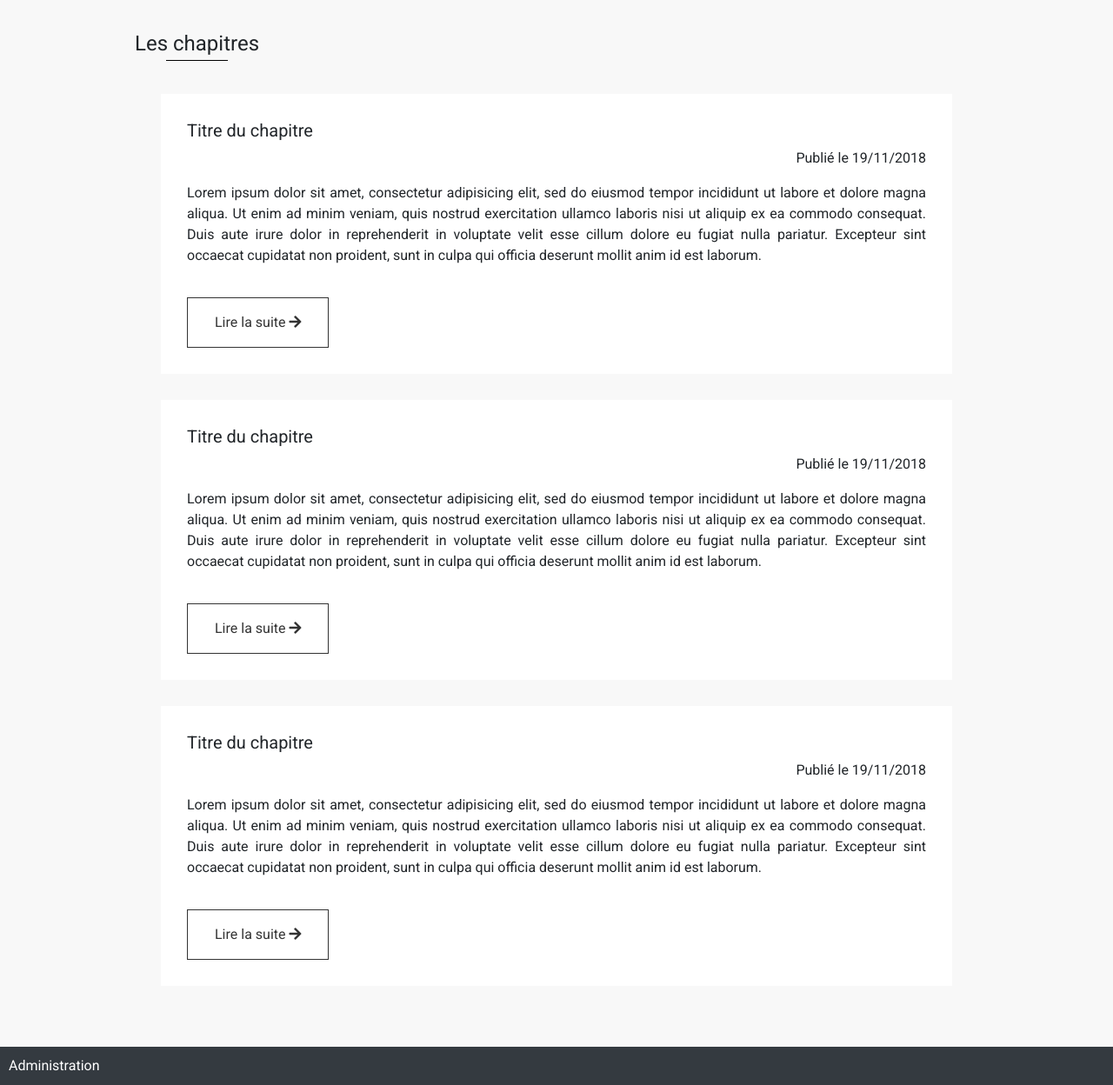
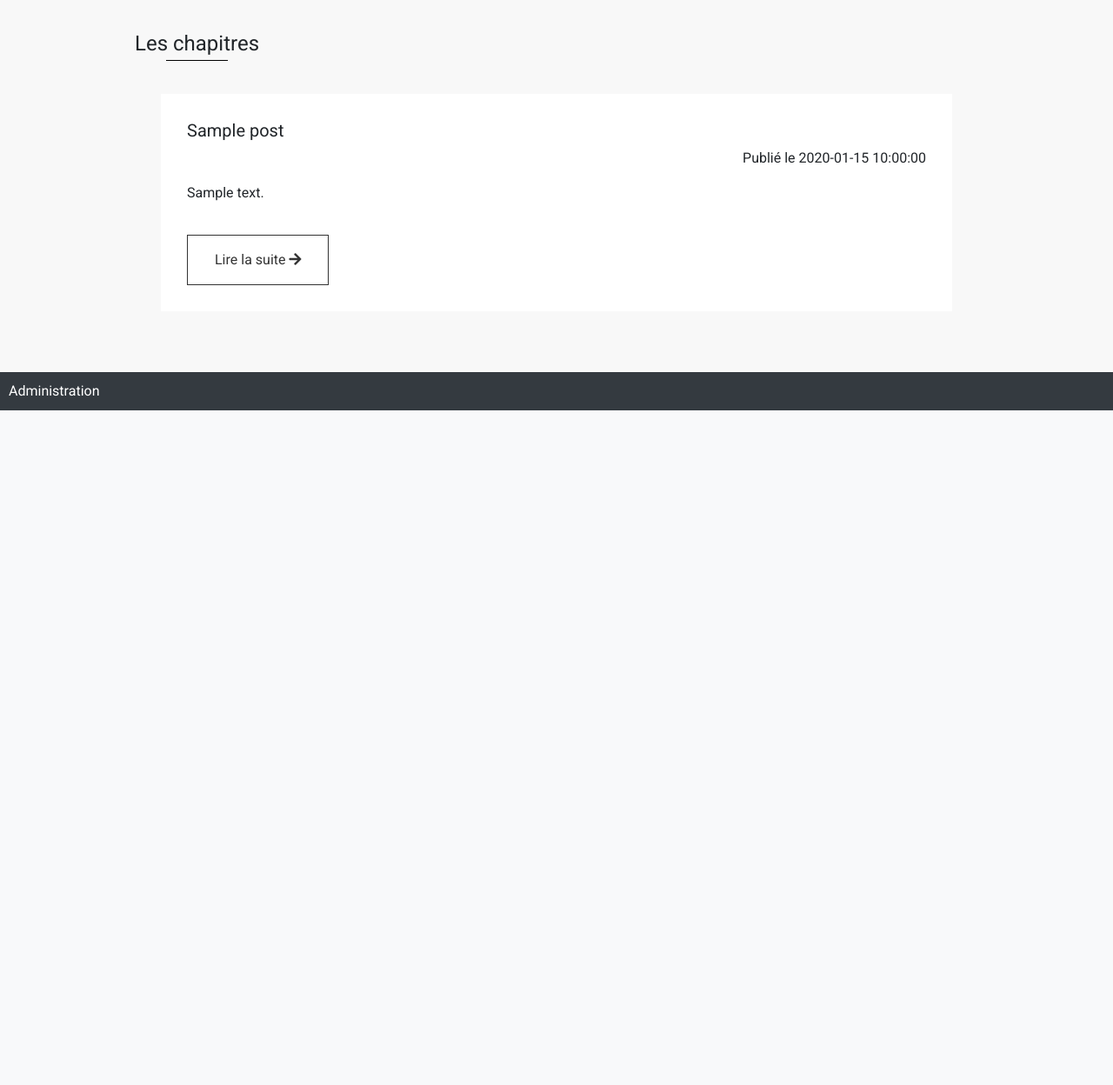
Before and after one commit to YoannDelion/Projet_3, a PHP site: template vue/articles.vue.php in a window 1280 px wide. Shown: the part 404-1652 px from the top of the page at 87% size. After the commit the page ends 876 px from the top, so only its background shows below. Run offline with PHP 8.4, Linux system fonts and the light colour scheme; the template is opened without the code that fills it: most values are stand-ins (such as "Sample title", 1, 10 or a date in 2020); some libraries are stand-ins or nearby versions.

Commit message:
Affichage des posts dans les vues

```diff
--- a/vue/articles.vue.php
+++ b/vue/articles.vue.php
@@ -13,7 +13,7 @@
     <link href="https://fonts.googleapis.com/css?family=Roboto" rel="stylesheet">
     <link rel="stylesheet" href="https://use.fontawesome.com/releases/v5.5.0/css/all.css"
           integrity="sha384-B4dIYHKNBt8Bc12p+WXckhzcICo0wtJAoU8YZTY5qE0Id1GSseTk6S+L3BlXeVIU" crossorigin="anonymous">
-    <link href="css/style.css" rel="stylesheet">
+    <link href="../vue/css/style.css" rel="stylesheet">
 </head>
 
 <body>
@@ -29,49 +29,24 @@
     <header class="row articlesBanner" >
     </header>
 
-    <div class="content row">
-        <section>
-            <div class="mx-auto col-sm-10">
+    <div class="content ">
+        <section class="row">
+            <div class="mx-auto col-sm-10 ">
 
                 <h4>Les chapitres</h4>
-                <article class="post">
-                    <h5>Titre du chapitre</h5>
-                    <p class="text-right">Publié le 19/11/2018</p>
-                    <p>Lorem ipsum dolor sit amet, consectetur adipisicing elit, sed do eiusmod tempor incididunt ut
-                        labore et dolore magna aliqua. Ut enim ad minim veniam, quis nostrud exercitation ullamco
-                        laboris nisi ut aliquip ex ea commodo
-                        consequat. Duis aute irure dolor in reprehenderit in voluptate velit esse cillum dolore eu
-                        fugiat nulla pariatur. Excepteur sint occaecat cupidatat non proident, sunt in culpa qui officia
-                        deserunt mollit anim id est laborum.</p>
-                    <a href="chapitre.vue.php" class="readMore">Lire la suite <span
-                                class="fas fa-arrow-right"></span></a>
-                </article>
 
-                <article class="post">
-                    <h5>Titre du chapitre</h5>
-                    <p class="text-right">Publié le 19/11/2018</p>
-                    <p>Lorem ipsum dolor sit amet, consectetur adipisicing elit, sed do eiusmod tempor incididunt ut
-                        labore et dolore magna aliqua. Ut enim ad minim veniam, quis nostrud exercitation ullamco
-                        laboris nisi ut aliquip ex ea commodo
-                        consequat. Duis aute irure dolor in reprehenderit in voluptate velit esse cillum dolore eu
-                        fugiat nulla pariatur. Excepteur sint occaecat cupidatat non proident, sunt in culpa qui officia
-                        deserunt mollit anim id est laborum.</p>
-                    <a href="chapitre.vue.php" class="readMore">Lire la suite <span
-                                class="fas fa-arrow-right"></span></a>
-                </article>
-
-                <article class="post">
-                    <h5>Titre du chapitre</h5>
-                    <p class="text-right">Publié le 19/11/2018</p>
-                    <p>Lorem ipsum dolor sit amet, consectetur adipisicing elit, sed do eiusmod tempor incididunt ut
-                        labore et dolore magna aliqua. Ut enim ad minim veniam, quis nostrud exercitation ullamco
-                        laboris nisi ut aliquip ex ea commodo
-                        consequat. Duis aute irure dolor in reprehenderit in voluptate velit esse cillum dolore eu
-                        fugiat nulla pariatur. Excepteur sint occaecat cupidatat non proident, sunt in culpa qui officia
-                        deserunt mollit anim id est laborum.</p>
-                    <a href="chapitre.vue.php" class="readMore">Lire la suite <span
-                                class="fas fa-arrow-right"></span></a>
-                </article>
+                <?php
+                foreach ($posts as $post) {
+                    ?>
+                    <article class="post">
+                        <h5><?= $post->getTitle(); ?></h5>
+                        <p class="text-right">Publié le <?= $post->getCreatedAt(); ?></p>
+                        <p><?= $post->getContent(); ?></p>
+                        <a href="/Projet_3/controler/chapitre.php?id=<?= $post->getId(); ?>" class="readMore">Lire la suite <span class="fas fa-arrow-right"></span></a>
+                    </article>
+                    <?php
+                }
+                ?>
 
             </div>
         </section>
--- a/vue/includes/menu.inc.vue.php
+++ b/vue/includes/menu.inc.vue.php
@@ -1,5 +1,5 @@
 <nav class="navbar navbar-expand-lg navbar-light bg-light fixed-top">
-    <a class="navbar-brand" href="accueil.vue.php">Billet simple pour l'Alaska</a>
+    <a class="navbar-brand" href="accueil.php">Billet simple pour l'Alaska</a>
     <button class="navbar-toggler" type="button" data-toggle="collapse" data-target="#navbarSupportedContent" aria-controls="navbarSupportedContent" aria-expanded="false" aria-label="Toggle navigation">
         <span class="navbar-toggler-icon"></span>
     </button>
@@ -7,13 +7,13 @@
     <div class="collapse navbar-collapse" id="navbarSupportedContent">
         <ul class="navbar-nav mr-auto">
             <li class="nav-item">
-                <a class="nav-link" href="accueil.vue.php">Accueil</a>
+                <a class="nav-link" href="accueil.php">Accueil</a>
             </li>
             <li class="nav-item">
-                <a class="nav-link" href="articles.vue.php">Articles</a>
+                <a class="nav-link" href="articles.php">Articles</a>
             </li>
             <li class="nav-item">
-                <a class="nav-link" href="connexion.vue.php">Connexion</a>
+                <a class="nav-link" href="connexion.php">Connexion</a>
             </li>
         </ul>
     </div>
```
Also changed, not shown: controler/accueil.php (added, +17 -0 lines), controler/articles.php (added, +17 -0 lines), controler/chapitre.php (added, +25 -0 lines), index.php (added, +7 -0 lines), model/Post.php (+27 -1 lines), vue/accueil.vue.php (+15 -34 lines), vue/chapitre.vue.php (+34 -37 lines), .htaccess.
